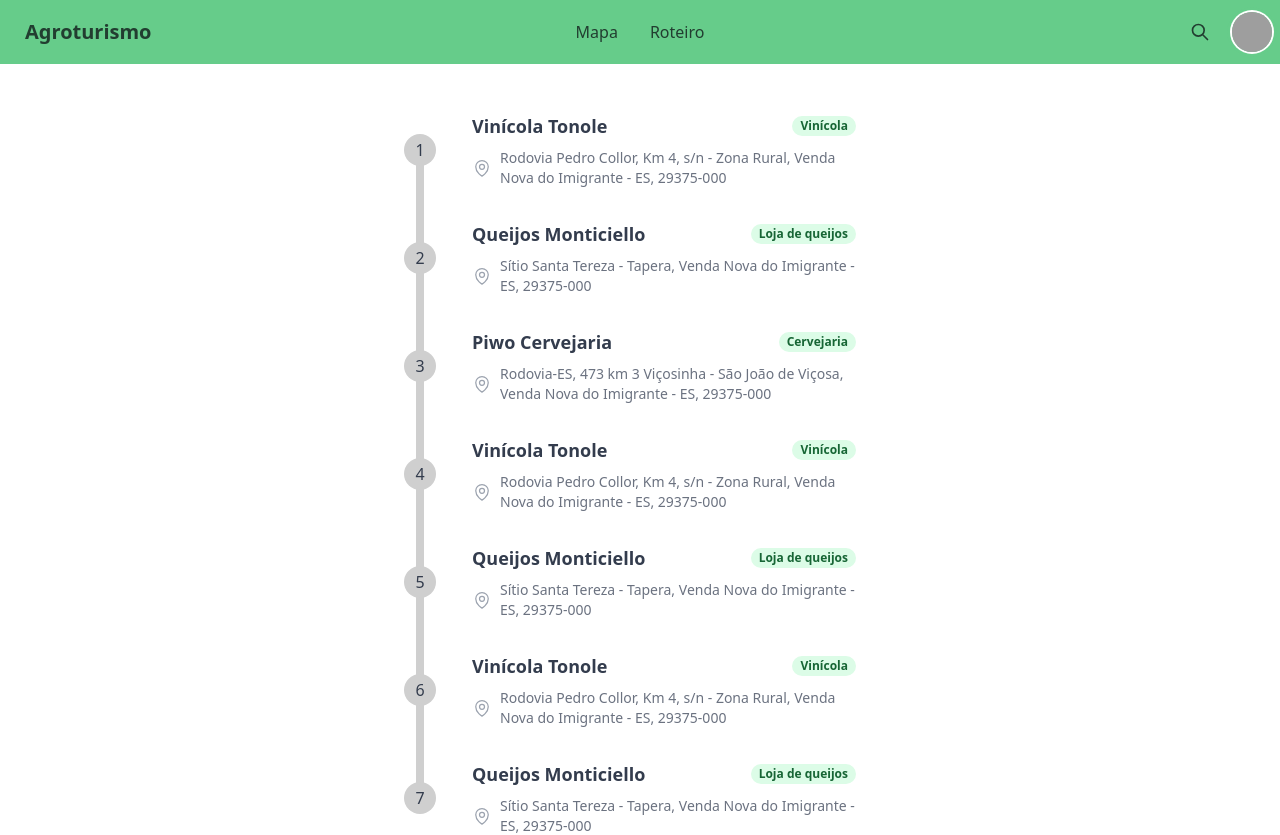
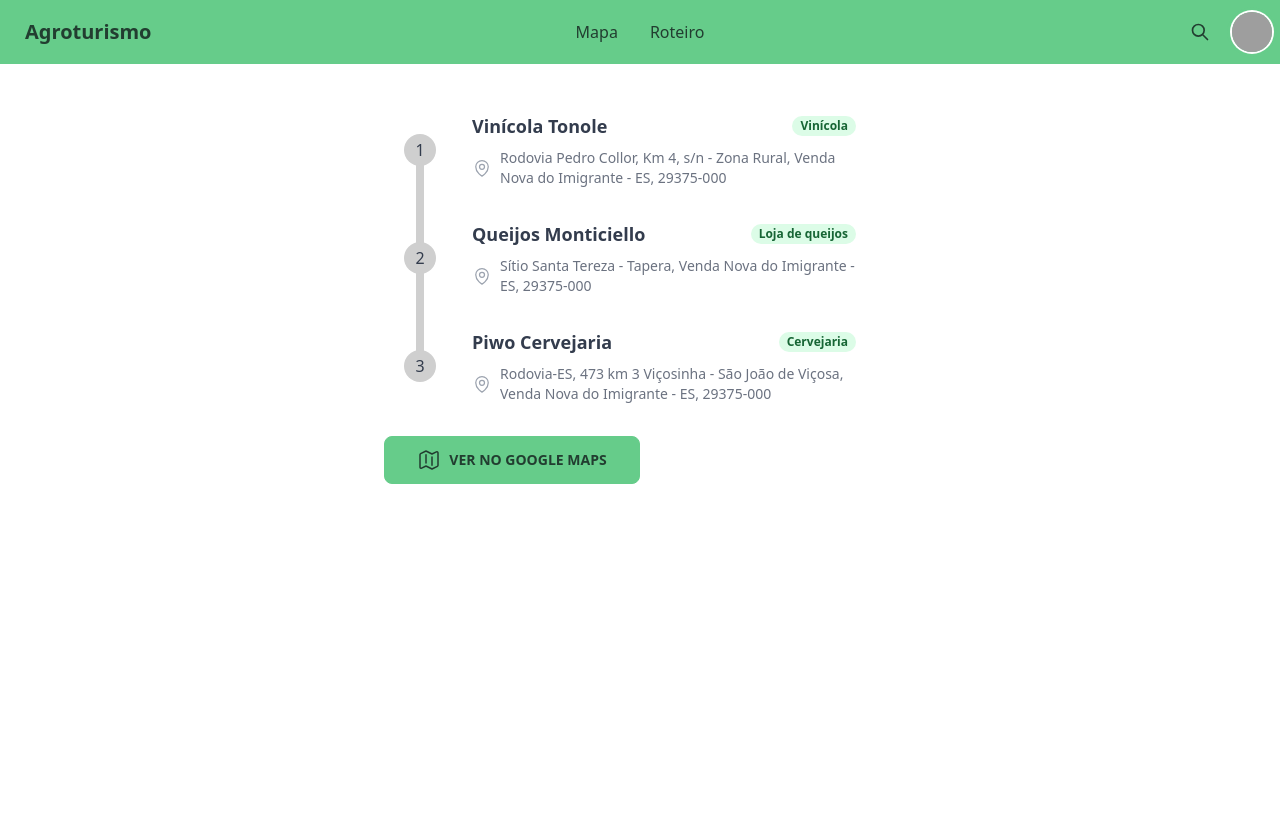
Before and after one commit to douglasgusson/agroturismo-app, a Next.js app: page /itinerary in a window 1280 px wide. Shown: the top 835 px of the page. Built offline with nearby package versions, Linux system fonts and the light colour scheme; grey boxes are pictures that could not be loaded.

Commit message:
Adição link google maps roteiro

```diff
--- a/src/app/itinerary/page.tsx
+++ b/src/app/itinerary/page.tsx
@@ -2,7 +2,8 @@
 
 import { Local } from "@/components/Map/Map";
 import { MapPinIcon } from "@heroicons/react/24/outline";
-import { useState } from "react";
+import Link from "next/link";
+import { useMemo, useState } from "react";
 
 export default function Page() {
   const [locals, setLocals] = useState<Local[]>([
@@ -28,47 +29,18 @@
       name: "Piwo Cervejaria",
       slug: "piwo-cervejaria",
       description: "Cervejaria",
-      address: "Rodovia-ES, 473 km 3 Viçosinha - São João de Viçosa, Venda Nova do Imigrante - ES, 29375-000",
+      address:
+        "Rodovia-ES, 473 km 3 Viçosinha - São João de Viçosa, Venda Nova do Imigrante - ES, 29375-000",
       latitude: -20.355606446900193,
-      longitude: -41.18726883310345
-    },
-    {
-      name: "Vinícola Tonole",
-      slug: "vinicola-tonole",
-      description: "Vinícola",
-      address:
-        "Rodovia Pedro Collor, Km 4, s/n - Zona Rural, Venda Nova do Imigrante - ES, 29375-000",
-      latitude: -20.3629022,
-      longitude: -41.1189408,
-    },
-    {
-      name: "Queijos Monticiello",
-      slug: "queijos-monticiello",
-      description: "Loja de queijos",
-      address:
-        "Sítio Santa Tereza - Tapera, Venda Nova do Imigrante - ES, 29375-000",
-      latitude: -20.3261393,
-      longitude: -41.1212182,
-    },
-    {
-      name: "Vinícola Tonole",
-      slug: "vinicola-tonole",
-      description: "Vinícola",
-      address:
-        "Rodovia Pedro Collor, Km 4, s/n - Zona Rural, Venda Nova do Imigrante - ES, 29375-000",
-      latitude: -20.3629022,
-      longitude: -41.1189408,
-    },
-    {
-      name: "Queijos Monticiello",
-      slug: "queijos-monticiello",
-      description: "Loja de queijos",
-      address:
-        "Sítio Santa Tereza - Tapera, Venda Nova do Imigrante - ES, 29375-000",
-      latitude: -20.3261393,
-      longitude: -41.1212182,
+      longitude: -41.18726883310345,
     },
   ]);
+
+  const mapsRouteUrl = useMemo(() => {
+    return locals.reduce((acc, local) => {
+      return `${acc}${local.latitude},${local.longitude}/`;
+    }, `https://www.google.com/maps/dir//`);
+  }, [locals]);
 
   return (
     <section className="mb-8 py-8">
@@ -104,6 +76,32 @@
             </li>
           ))}
         </ul>
+
+        <div className="mt-4">
+          <Link
+            href={mapsRouteUrl}
+            target="_blank"
+            role="button"
+            rel="noopener noreferrer"
+            className="btn-primary btn-wide btn gap-2"
+          >
+            <svg
+              xmlns="http://www.w3.org/2000/svg"
+              fill="none"
+              viewBox="0 0 24 24"
+              stroke-width="1.5"
+              stroke="currentColor"
+              className="h-6 w-6"
+            >
+              <path
+                stroke-linecap="round"
+                stroke-linejoin="round"
+                d="M9 6.75V15m6-6v8.25m.503 3.498l4.875-2.437c.381-.19.622-.58.622-1.006V4.82c0-.836-.88-1.38-1.628-1.006l-3.869 1.934c-.317.159-.69.159-1.006 0L9.503 3.252a1.125 1.125 0 00-1.006 0L3.622 5.689C3.24 5.88 3 6.27 3 6.695V19.18c0 .836.88 1.38 1.628 1.006l3.869-1.934c.317-.159.69-.159 1.006 0l4.994 2.497c.317.158.69.158 1.006 0z"
+              />
+            </svg>
+            Ver no Google Maps
+          </Link>
+        </div>
       </div>
     </section>
   );
```
